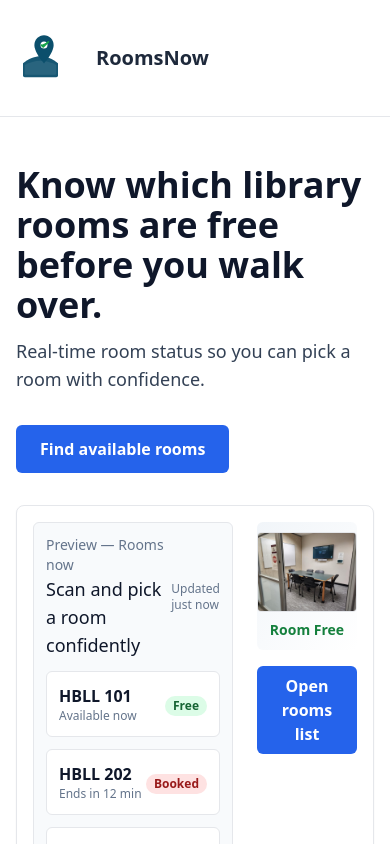
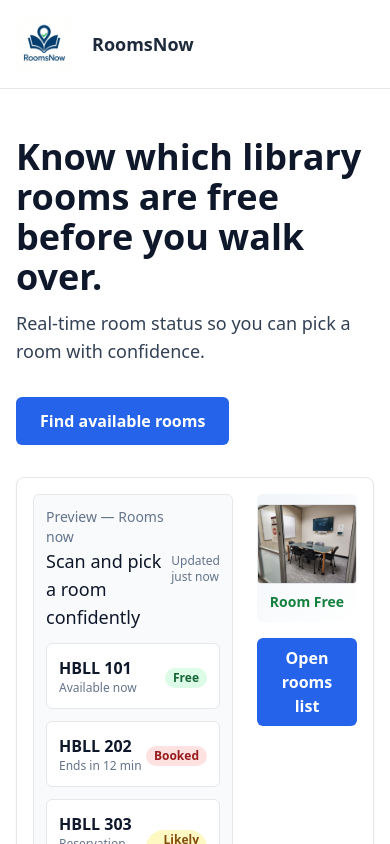
Before and after one commit to rbriggs0/IS-531-three-pages, a Next.js app: page / in a window 390 px wide. Shown: the top 844 px of the page. Built offline with nearby package versions, Linux system fonts and the light colour scheme.

Commit message:
Increase logo display size and ensure header allows visible logo; use responsive img sizing
Co-authored-by: Cursor <cursoragent@cursor.com>

```diff
--- a/src/components/Header.tsx
+++ b/src/components/Header.tsx
@@ -3,22 +3,19 @@ import React from 'react'
 
 export default function Header() {
   return (
-    <header className="w-full border-b bg-white" style={{ minHeight: 92 }}>
-      <div className="w-full" style={{ overflow: 'visible' }}>
-        <div className="max-w-6xl mx-auto flex items-center gap-4 py-6 px-4">
-          <Link href="/" className="flex items-center gap-3" >
-          <div className="flex items-center" style={{ paddingTop: 6, paddingBottom: 6 }}>
-            <img
-              src="/images/logo-icon.svg"
-              alt="RoomsNow logo"
-              className="w-auto"
-              style={{ display: 'block', maxHeight: 56, width: 'auto' }}
-            />
-          </div>
-            <span className="ml-3 text-xl font-semibold text-slate-800">RoomsNow</span>
-          </Link>
-          <div className="hidden md:block text-slate-700 font-medium">Find real-time room availability</div>
-        </div>
+    <header className="w-full border-b bg-white" style={{ overflow: 'visible' }}>
+      <div className="container flex items-center gap-4 py-4" style={{ minHeight: 64 }}>
+        <Link href="/" className="flex items-center gap-3">
+          <img
+            src="/images/logo-1x1.png"
+            srcSet="/images/logo-1x1.png 1x, /images/logo-1x1.png 2x"
+            alt="RoomsNow logo"
+            className="h-14 w-auto object-contain"
+            style={{ display: 'block' }}
+          />
+          <span className="ml-2 text-lg font-semibold text-slate-800">RoomsNow</span>
+        </Link>
+        <div className="hidden md:block text-slate-700 font-medium">Find real-time room availability</div>
       </div>
     </header>
   )
```
